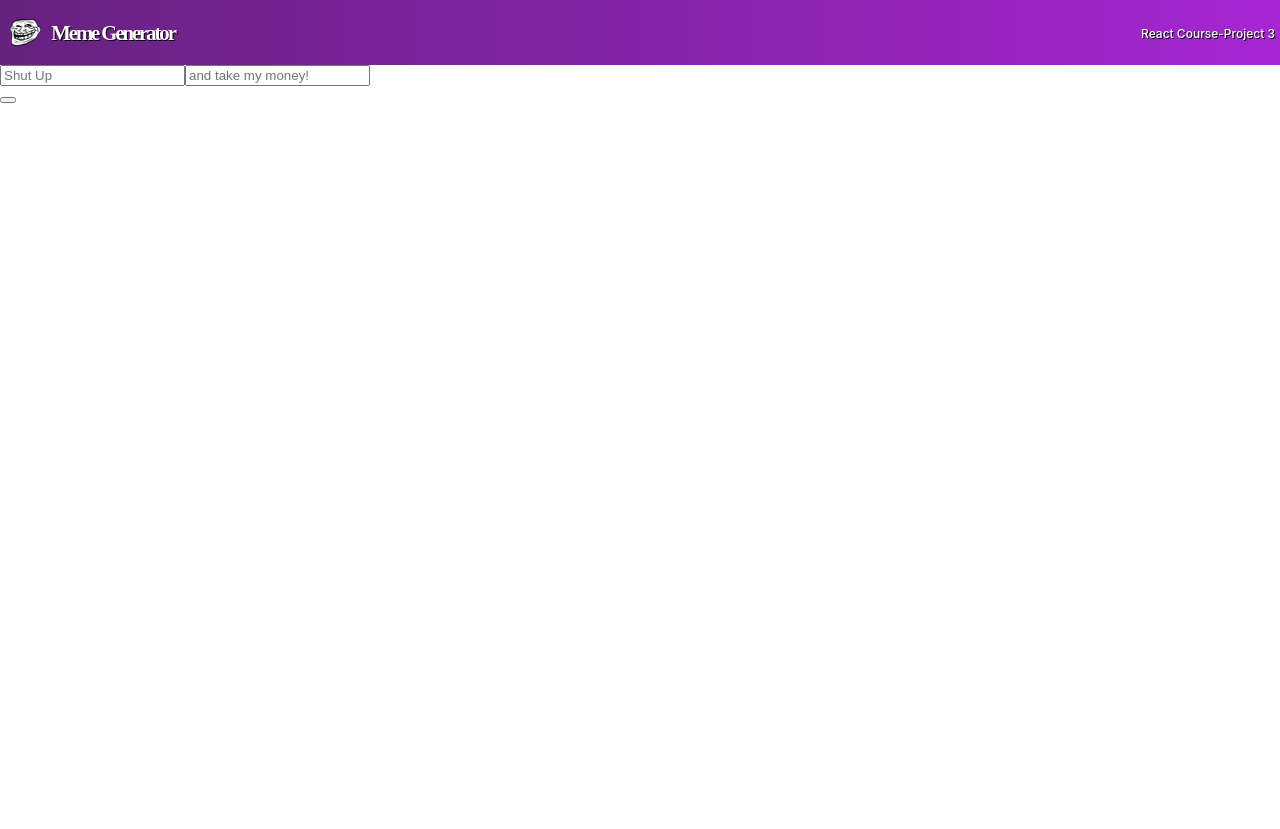
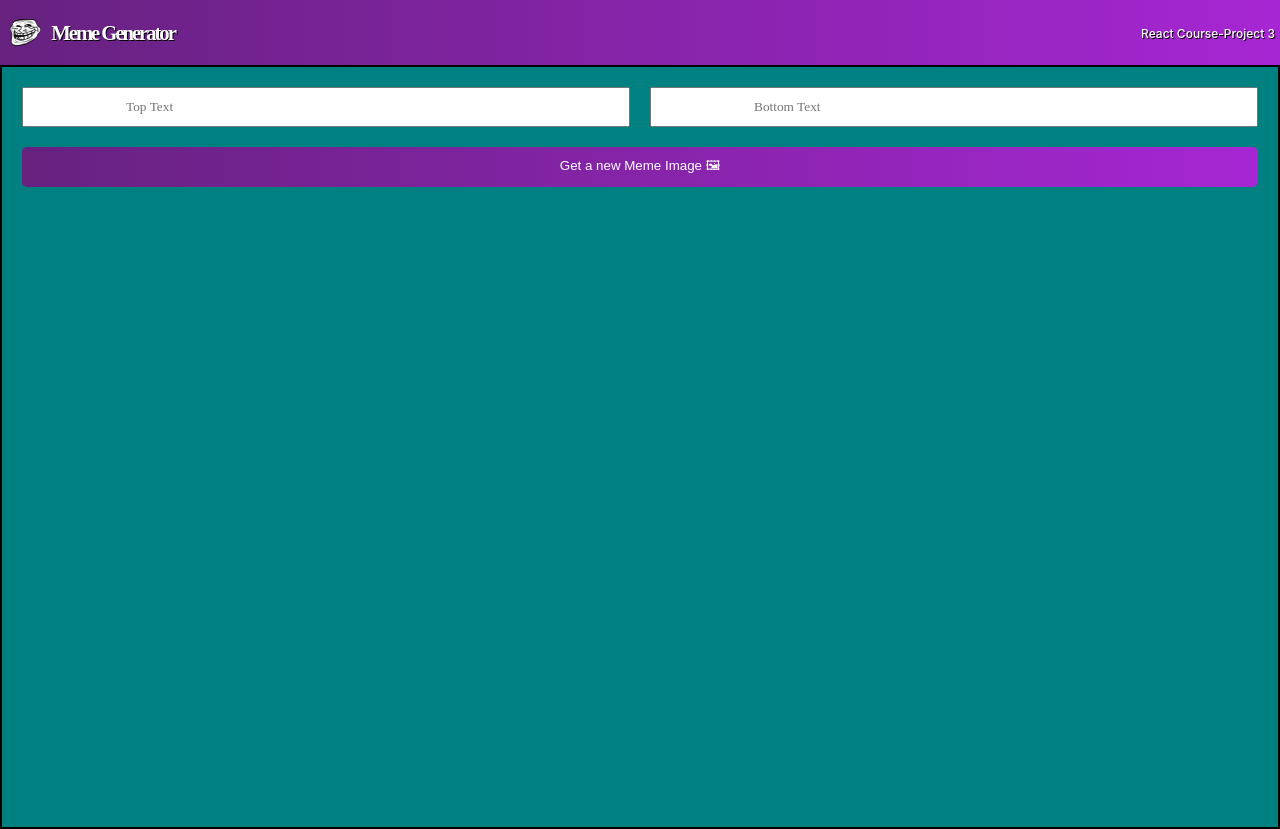
Before and after one commit to gymbundye/meme-generator, a React (Vite) app: page / in a window 1280 px wide. Before the commit the page ends 800 px from the top, so only its background shows below. Built offline with nearby package versions, Linux system fonts and the light colour scheme.

Commit message:
finished styling

```diff
--- a/src/App.css
+++ b/src/App.css
@@ -14,11 +14,8 @@
 .Title{
   display: flex;
   margin-right: auto;
-/* position: absolute; */
   width: 140.79px;
   height: 24px;
-/* left: 58px; */
-/* top: 21px; */
   font-family: 'Karla';
   font-style: normal;
   font-weight: 700;
@@ -29,16 +26,12 @@
   color: #FFFFFF;
 }
 .TrollFace{
-  /* position: absolute; */
   width: 31.31px;
   height: 26.22px;
-  /* left: 20px; */
-  /* top: 19px; */
   display: flex;
   padding: 10px;
 }
 .header-text{
-  /* position: absolute; */
   width: 189px;
   height: 14px;
   left: 324px;
@@ -55,7 +48,38 @@
   color: #FFFFFF;
   text-shadow: 1px 1px black;
 }
-
 .meme-form{
+  font-family: 'Impact';
+  font-style: normal;
+  font-weight: 900;
+  font-size: 32px;
+  line-height: 39px;
+  color: #FFFFFF;
+  border: 2px solid #000000;
+  display: grid;
+  grid-template: 40px 40px / 1fr 1fr;
+  gap: 20px;
+  padding: 20px;
+  padding-bottom: 50%;
+  color: gray;
+  background-color: teal;
 
 }
+.meme-input{
+  font-family:'karla', sans serif;
+  text-indent: 100px;
+  border-radius: 5px black;
+
+
+
+}
+.meme-button{
+  grid-column: 1 / -1;
+  font-family: 'karla', sans-serif;
+  background: linear-gradient(90deg, #672280 1.18%, #A626D3 100%);
+  border-radius: 5px;
+  color: #FFFFFF;
+  border: none;
+  cursor: pointer;
+
+}
--- a/src/Components/Meme.jsx
+++ b/src/Components/Meme.jsx
@@ -2,13 +2,13 @@
 
 function Meme() {
   return (
-    <div>
+    <main>
         <form className='meme-form'>
-            <input placeholder='Shut Up'></input>
-            <input placeholder='and take my money!'></input>
+            <input  className='meme-input' type='text'  placeholder='Top Text'></input>
+            <input className='meme-input' type='text' placeholder='Bottom Text'></input>
+            <button className='meme-button'>Get a new Meme Image 🖼</button>
         </form>
-        <button></button>
-    </div>
+    </main>
   )
 }
 
```
Lines whose indentation alone changed are shown as unchanged.
